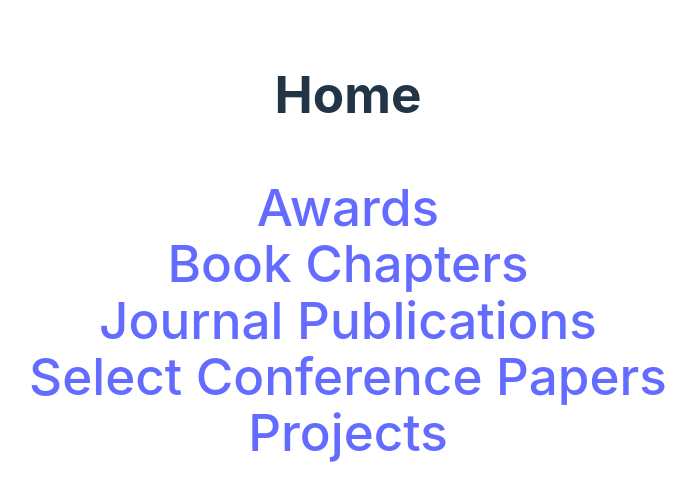
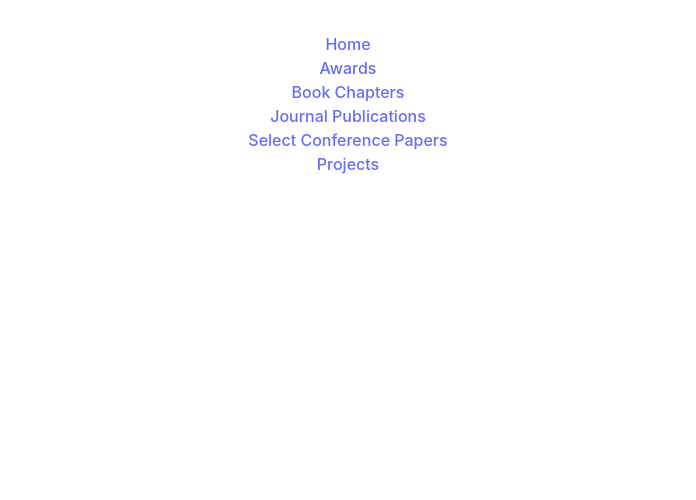
Before and after one commit to mich-iv/Leonardo-Trujillo-web, a React (Vite) app: page /#/ in a window 1280 px wide. Shown: the top 500 px of the page, without its empty margins (292-988 px from the left). Built offline with nearby package versions, Linux system fonts and the light colour scheme.

Commit message:
menu funcionando (SIN CSS)

```diff
--- a/src/App.jsx
+++ b/src/App.jsx
@@ -5,6 +5,7 @@ import './App.css'
 import Menu from './routes/Menu.jsx'
 
 import {createHashRouter, RouterProvider} from 'react-router-dom'
+import { BrowserRouter } from 'react-router-dom'
 
 import Home from './routes/home.jsx'
 import Awards from './routes/awards.jsx'
@@ -15,36 +16,9 @@ import Projects from './routes/projects.jsx'
 
 function App() {
   const [count, setCount] = useState(0)
-  const router = createHashRouter([
-    {
-      path:'/',
-      element: <Home/>
-    },
-    {
-      path:'/awards',
-      element: <Awards/>
-    },
-    {
-      path:'/bookChapters',
-      element: <BookChapters/>
-    },
-    {
-      path:'/journalPublications',
-      element: <JournalPublications/>
-    },
-    {
-      path:'/conferencePapers',
-      element: <ConferencePapers/>
-    },
-    {
-      path:'/projects',
-      element: <Projects/>
-    },
-  ])
 
   return (
     <>
-    <Menu/>
       <h1>Vite + React</h1>
       <div className="card">
         <button onClick={() => setCount((count) => count + 1)}>
--- a/src/main.jsx
+++ b/src/main.jsx
@@ -4,6 +4,7 @@ import App from './App.jsx'
 import './index.css'
 // import Menu from './Components/Menu.jsx'
 import {createHashRouter, RouterProvider} from 'react-router-dom'
+import { BrowserRouter } from 'react-router-dom'
 
 import Home from './routes/home.jsx'
 import Awards from './routes/awards.jsx'
@@ -11,12 +12,13 @@ import BookChapters from './routes/bookChapters.jsx'
 import JournalPublications from './routes/journalPublications.jsx'
 import ConferencePapers from './routes/conferencePapers.jsx'
 import Projects from './routes/projects.jsx'
+import Menu from './routes/Menu.jsx'
 
 const router = createHashRouter([
   {
     path:'/',
-    element: <Home/>
-  },
+    element: <Menu/>,
+    children: [
       {
         path:'/awards',
         element: <Awards/>
@@ -37,12 +39,32 @@ const router = createHashRouter([
         path:'/projects',
         element: <Projects/>
       },
+    ],
+  },
+  // {
+  //   path:'/awards',
+  //   element: <Awards/>
+  // },
+  // {
+  //   path:'/bookChapters',
+  //   element: <BookChapters/>
+  // },
+  // {
+  //   path:'/journalPublications',
+  //   element: <JournalPublications/>
+  // },
+  // {
+  //   path:'/conferencePapers',
+  //   element: <ConferencePapers/>
+  // },
+  // {
+  //   path:'/projects',
+  //   element: <Projects/>
+  // },
 ])
 
 ReactDOM.createRoot(document.getElementById('root')).render(
   <React.StrictMode>
-    <RouterProvider router={router}>
-      <App/>
-    </RouterProvider>
+    <RouterProvider router={router}/>
   </React.StrictMode>,
 )
--- a/src/routes/Menu.jsx
+++ b/src/routes/Menu.jsx
@@ -1,10 +1,24 @@
-// import React from 'react'
+import React from 'react'
+import { Link } from "react-router-dom";
+import { Outlet } from 'react-router-dom';
 // import '../Components/Menu.css'
 
-function Menu() {
+export default function Menu() {
   return (
     <div className="menu">
-      AAAAAAAAAAAAAAAAAAAAAAAAAAAAAAAA
+      <Link to={'/'}>Home</Link>
+      <br/>
+      <Link to={'/awards'}>Awards</Link>
+      <br/>
+      <Link to="/bookChapters">Book Chapters</Link>
+      <br/>
+      <Link to="/journalPublications">Journal Publications</Link>
+      <br/>
+      <Link to="/conferencePapers">Select Conference Papers</Link>
+      <br/>
+      <Link to="/projects">Projects</Link>
+      <Outlet/>
+
       {/* <a className="active" href="#home">Home</a>
       <a href="#news">Awards</a>
       <a href="#contact">Book Chapters</a>
@@ -26,5 +40,3 @@ function Menu() {
     </div>
   )
 }
-
-export default Menu
--- a/src/routes/awards.jsx
+++ b/src/routes/awards.jsx
@@ -1,5 +1,3 @@
-import { Link } from "react-router-dom";
-
 export default function Route(){
     return(
         <h1>
@@ -8,7 +6,6 @@ export default function Route(){
             <br/>
             <br/>
             <br/>
-            <Link to="/">Home</Link>
         </h1>
     )
 }
--- a/src/routes/bookChapters.jsx
+++ b/src/routes/bookChapters.jsx
@@ -1,5 +1,3 @@
-import { Link } from "react-router-dom";
-
 export default function Route(){
     return(
         <h1>
@@ -8,7 +6,6 @@ export default function Route(){
             <br/>
             <br/>
             <br/>
-            <Link to="/">Home</Link>
         </h1>
     )
 }
--- a/src/routes/conferencePapers.jsx
+++ b/src/routes/conferencePapers.jsx
@@ -1,14 +1,11 @@
-import { Link } from "react-router-dom";
-
 export default function Route(){
     return(
         <h1>
-            Conference papers
+            Select Conference papers
             <br/>
             <br/>
             <br/>
             <br/>
-            <Link to="/">Home</Link>
         </h1>
     )
 }
--- a/src/routes/home.jsx
+++ b/src/routes/home.jsx
@@ -1,9 +1,12 @@
 import { Link } from "react-router-dom";
+import Menu from "./Menu";
 
 export default function Route(){
     return(
         <h1>
-            Home
+
+            aaaa
+            {/* Home
             <br/>
             <br/>
             <Link to="/awards">Awards</Link>
@@ -14,7 +17,7 @@ export default function Route(){
             <br/>
             <Link to="/conferencePapers">Select Conference Papers</Link>
             <br/>
-            <Link to="/projects">Projects</Link>
+            <Link to="/projects">Projects</Link> */}
         </h1>
     )
 }
--- a/src/routes/journalPublications.jsx
+++ b/src/routes/journalPublications.jsx
@@ -1,14 +1,11 @@
-import { Link } from "react-router-dom";
-
 export default function Route(){
     return(
         <h1>
-            Select conference papers
+            Journal Publications
             <br/>
             <br/>
             <br/>
             <br/>
-            <Link to="/">Home</Link>
         </h1>
     )
 }
--- a/src/routes/projects.jsx
+++ b/src/routes/projects.jsx
@@ -1,5 +1,3 @@
-import { Link } from "react-router-dom";
-
 export default function Route(){
     return(
         <h1>
@@ -8,7 +6,6 @@ export default function Route(){
             <br/>
             <br/>
             <br/>
-            <Link to="/">Home</Link>
         </h1>
     )
 }
```
Lines whose indentation alone changed are shown as unchanged.
